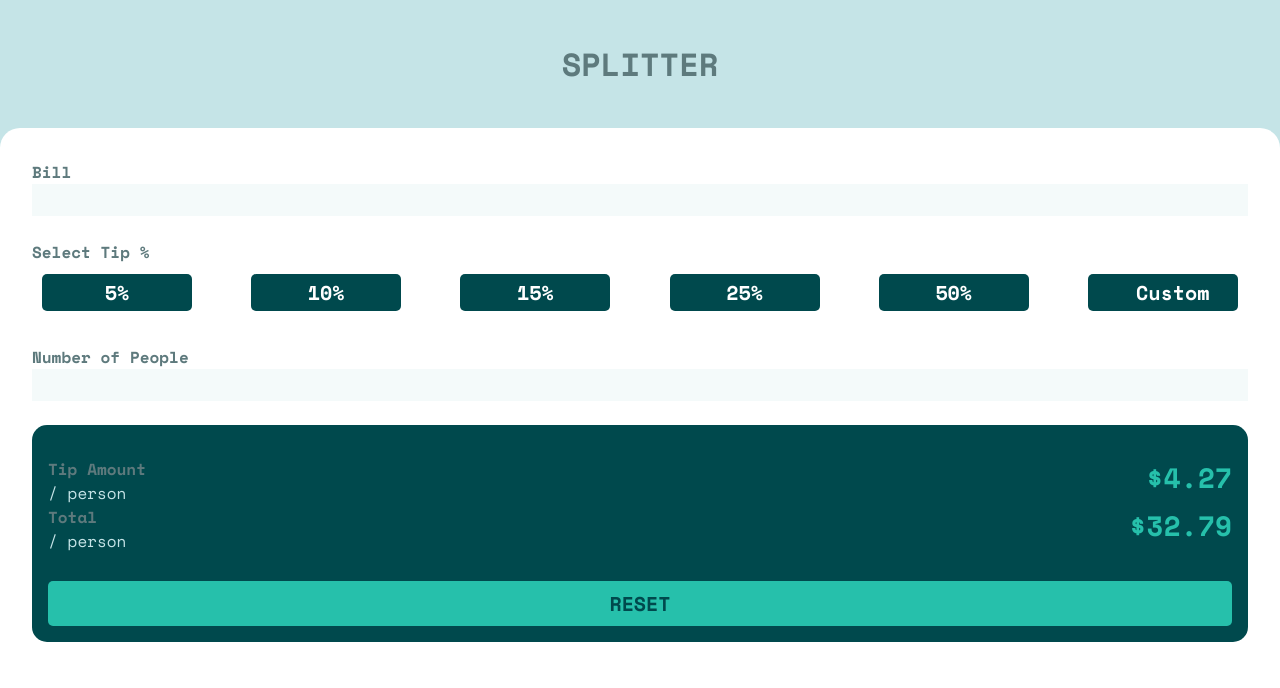
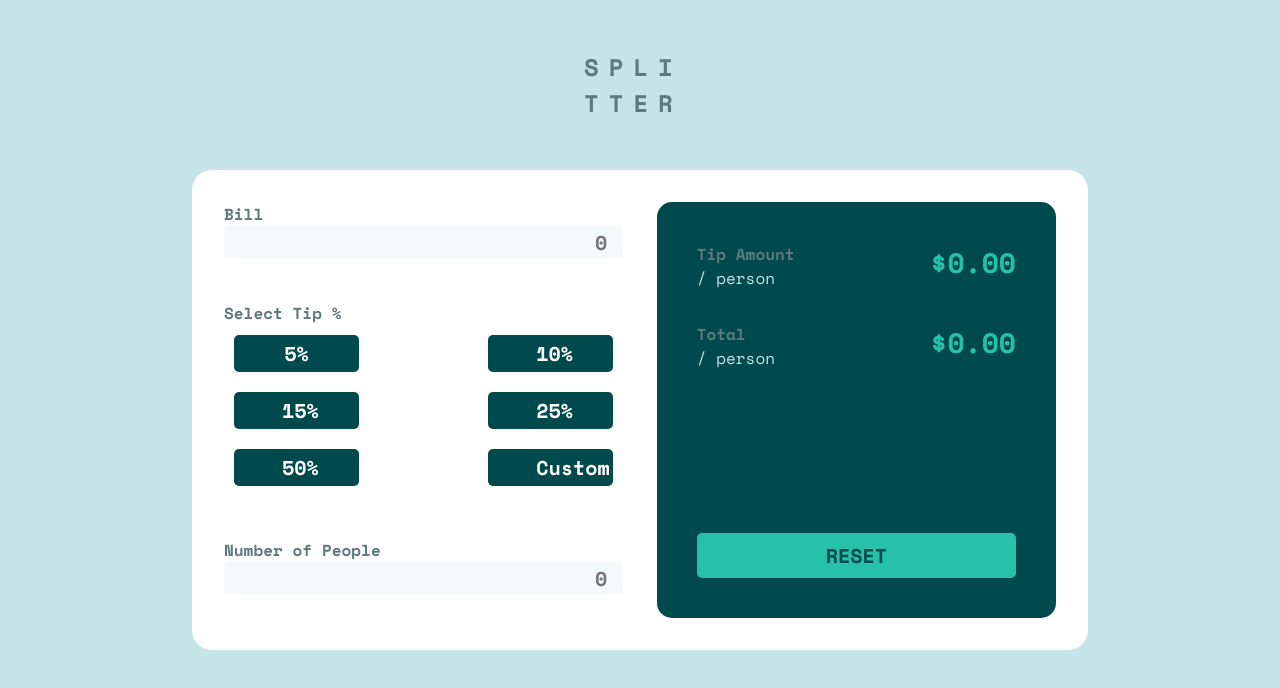
Before and after one commit to jwhong98/Tip-Calculator, a React (Create React App) app: page / in a window 1280 px wide. Shown: the top 688 px of the page. Built offline with nearby package versions, Linux system fonts and the light colour scheme.

Commit message:
completed desktop view

```diff
--- a/src/Components/Calculator/CalculatorElements.js
+++ b/src/Components/Calculator/CalculatorElements.js
@@ -1,12 +1,17 @@
 import styled from 'styled-components';
 
 export const CalculatorContainer = styled.div`
-    width: 100vw;
-    height: 100vh;
+    width: 100%;
+    height: 100%;
     background-color: hsl(185, 41%, 84%);
     display: flex;
     flex-direction: column;
     align-items: center;
+
+    @media screen and (min-width:660px) {
+        width: 100vw;
+        height: 100vh;
+    }
 `;
 
 export const CalculatorWrapper = styled.div`
@@ -19,24 +24,36 @@ export const CalculatorWrapper = styled.div`
 `;
 
 export const CalculatorHeader = styled.div`
-    width: 100%;
+    width: 7rem;
     height: 8rem;
     display: flex;
     justify-content: center;
     align-items: center;
+
+    @media screen and (min-width: 660px) {
+        height: 170px;
+    }
 `;
 
 export const Title = styled.h1`
     text-transform: uppercase;
     color: hsl(186, 14%, 43%);
+    letter-spacing: 10px;
+    word-break: break-all;
+    font-size: 1.5rem;
 `;
 
 export const CalculatorBody = styled.div`
     width: 100%;
     background-color: white;
-    flex: 1 1 auto;
     border-top-left-radius: 20px;
     border-top-right-radius: 20px;
+
+    @media screen and (min-width: 660px) {
+        width: 70%;
+        height: 60%;
+        border-radius: 20px;
+    }
 `;
 
 export const BodyWrapper = styled.div`
@@ -46,7 +63,24 @@ export const BodyWrapper = styled.div`
     flex-direction: column;
     align-items: center;
     padding: 2rem;
+
+    @media screen and (min-width: 660px) {
+        display: flex;
+        flex-direction: row;
+        justify-content: space-between;
+    }
 `;
+
+export const FirstHalf = styled.div`
+    @media screen and (min-width: 660px) {
+        height: 100%;
+        width: 48%;
+        justify-content: space-between;
+        align-items: center;
+        display: flex;
+        flex-direction: column;
+    }
+`
 
 export const BodyHeader = styled.div`
     width: 100%;
@@ -71,6 +105,12 @@ export const Input = styled.input`
     padding: 1rem;
     text-align: right;
     margin-bottom: 1.5rem;
+    outline: none;
+    border-radius: 5px;
+
+    &:focus {
+        border: 2px solid hsl(172, 67%, 45%);
+    }
 `;
 
 export const Img = styled.img`
@@ -86,6 +126,11 @@ export const ButtonWrapper = styled.div`
     display: flex;
     flex-wrap: wrap;
     justify-content: space-between;
+    flex-direction: row;
+
+    @media screen and (min-width: 660px) {
+
+    }
 `;
 
 export const Button = styled.button`
@@ -100,6 +145,7 @@ export const Button = styled.button`
     cursor: pointer;
     border-radius: 5px;
     width: 150px;
+    text-align: center;
 
     &:hover {
         background-color: hsl(185, 41%, 84%);
@@ -110,16 +156,34 @@ export const Button = styled.button`
         background-color: hsl(172, 67%, 45%);
         color: hsl(183, 100%, 15%);
     }
+
+    @media screen and (min-width: 660px) {
+        width: 125px;
+    }
 `;
 
 export const PeopleSection = styled.div`
     width: 100%;
 `;
 
+export const SecondHalf = styled.div`
+    width: 100%;
+
+    @media screen and (min-width: 660px) {
+        height: 100%;
+        width: 48%;
+    }
+`;
+
 export const Results = styled.div`
     width: 100%;
     background-color: hsl(183, 100%, 15%);
     border-radius: 15px;
+
+    @media screen and (min-width: 660px) {
+        height: 100%;
+        margin-top: -16px;
+    }
 `;
 
 export const ResultsWrapper = styled.div`
@@ -130,12 +194,20 @@ export const ResultsWrapper = styled.div`
     align-items: center;
     padding: 1rem;
     margin-top: 1rem;
+
+    @media screen and (min-width: 660px) {
+        padding: 2.5rem;
+    }
 `;
 
 export const Section = styled.div`
     width: 100%;
     display: flex;
     justify-content: space-between;
+
+    @media screen and (min-width: 660px) {
+        margin-bottom: 2rem;
+    }
 `;
 
 export const SectionLabel = styled.div`
@@ -169,4 +241,8 @@ export const ResultButton = styled.button`
     &:hover {
         background-color: hsl(185, 41%, 84%);
     }
+
+    @media screen and (min-width:660px) {
+        margin-top: auto;
+    }
 `;
--- a/src/Components/Calculator/index.js
+++ b/src/Components/Calculator/index.js
@@ -1,7 +1,10 @@
 import React from 'react';
 import { CalculatorContainer, CalculatorWrapper, CalculatorHeader, Title, CalculatorBody, BodyWrapper,
-BodyHeader, Label, Input,Img, TipSection, ButtonWrapper, Button, PeopleSection, Results, ResultsWrapper,
-Section, SectionLabel, Measure, Amount, ResultButton } from './CalculatorElements';
+FirstHalf, BodyHeader, Label, Input,Img, TipSection, ButtonWrapper, Button, PeopleSection, SecondHalf, Results,
+ResultsWrapper, Section, SectionLabel, Measure, Amount, ResultButton } from './CalculatorElements';
+
+let tipAmount = "0.00";
+let totalTip = "0.00";
 
 const Calculator = () => {
     return (
@@ -12,10 +15,10 @@ const Calculator = () => {
                 </CalculatorHeader>
                 <CalculatorBody>
                     <BodyWrapper>
+                        <FirstHalf>
                             <BodyHeader>
                                 <Label>Bill</Label>
-                            <Input>
-                            </Input>
+                                <Input placeholder="0" />
                             </BodyHeader>
                             <TipSection>
                                 <Label>Select Tip %</Label>
@@ -30,8 +33,10 @@ const Calculator = () => {
                             </TipSection>
                             <PeopleSection>
                                 <Label>Number of People</Label>
-                            <Input></Input>
+                                <Input placeholder="0" />
                             </PeopleSection>
+                        </FirstHalf>
+                        <SecondHalf>
                             <Results>
                                 <ResultsWrapper>
                                     <Section>
@@ -39,18 +44,19 @@ const Calculator = () => {
                                             <Label>Tip Amount</Label>
                                             <Measure>/ person</Measure>
                                         </SectionLabel>
-                                    <Amount>$4.27</Amount>
+                                        <Amount>${tipAmount}</Amount>
                                     </Section>
                                     <Section>
                                         <SectionLabel>
                                             <Label>Total</Label>
                                             <Measure>/ person</Measure>
                                         </SectionLabel>
-                                    <Amount>$32.79</Amount>
+                                        <Amount>${totalTip}</Amount>
                                     </Section>
                                     <ResultButton>Reset</ResultButton>
                                 </ResultsWrapper>
                             </Results>
+                        </SecondHalf>
                     </BodyWrapper>
                 </CalculatorBody>
             </CalculatorWrapper>
```
Lines whose indentation alone changed are shown as unchanged.
